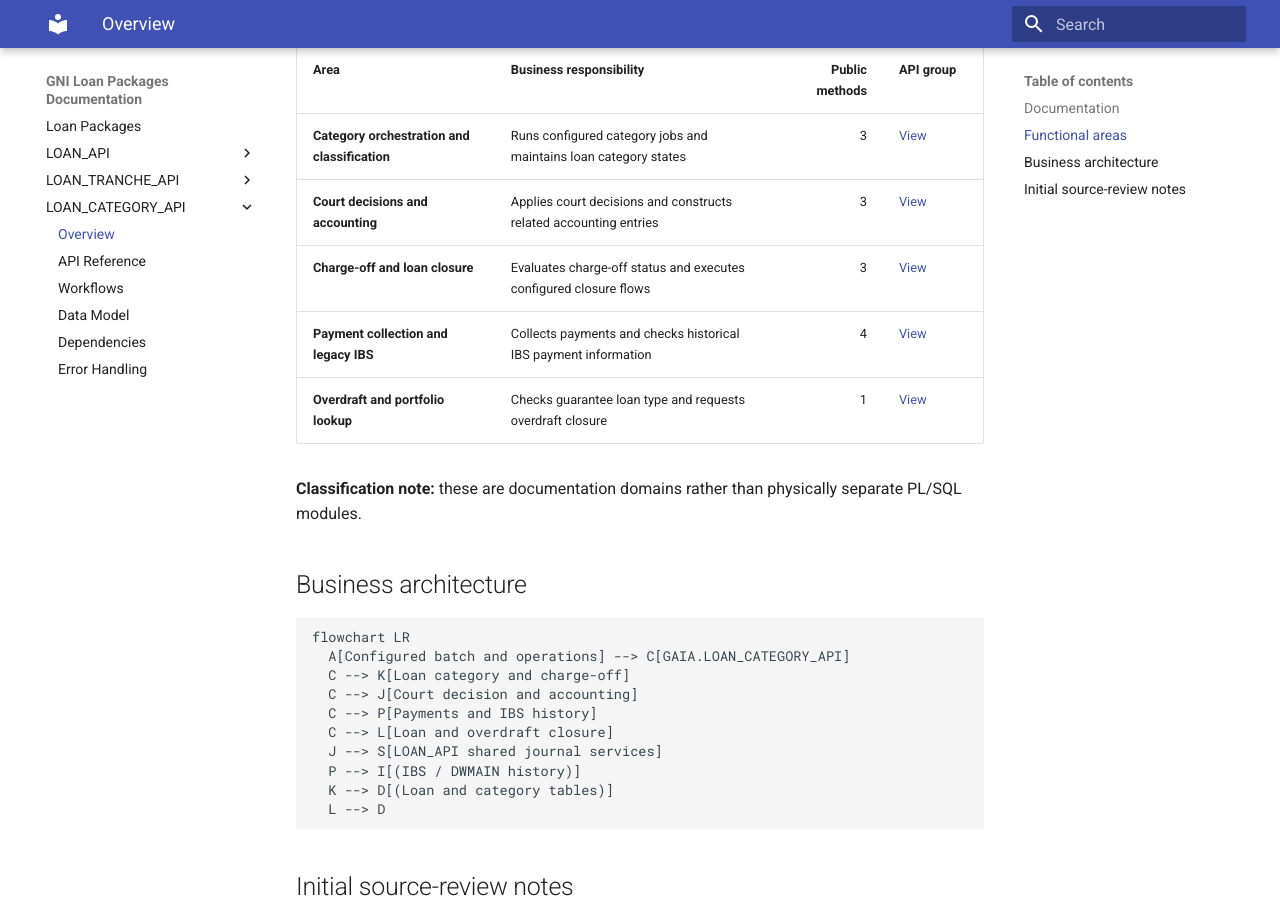
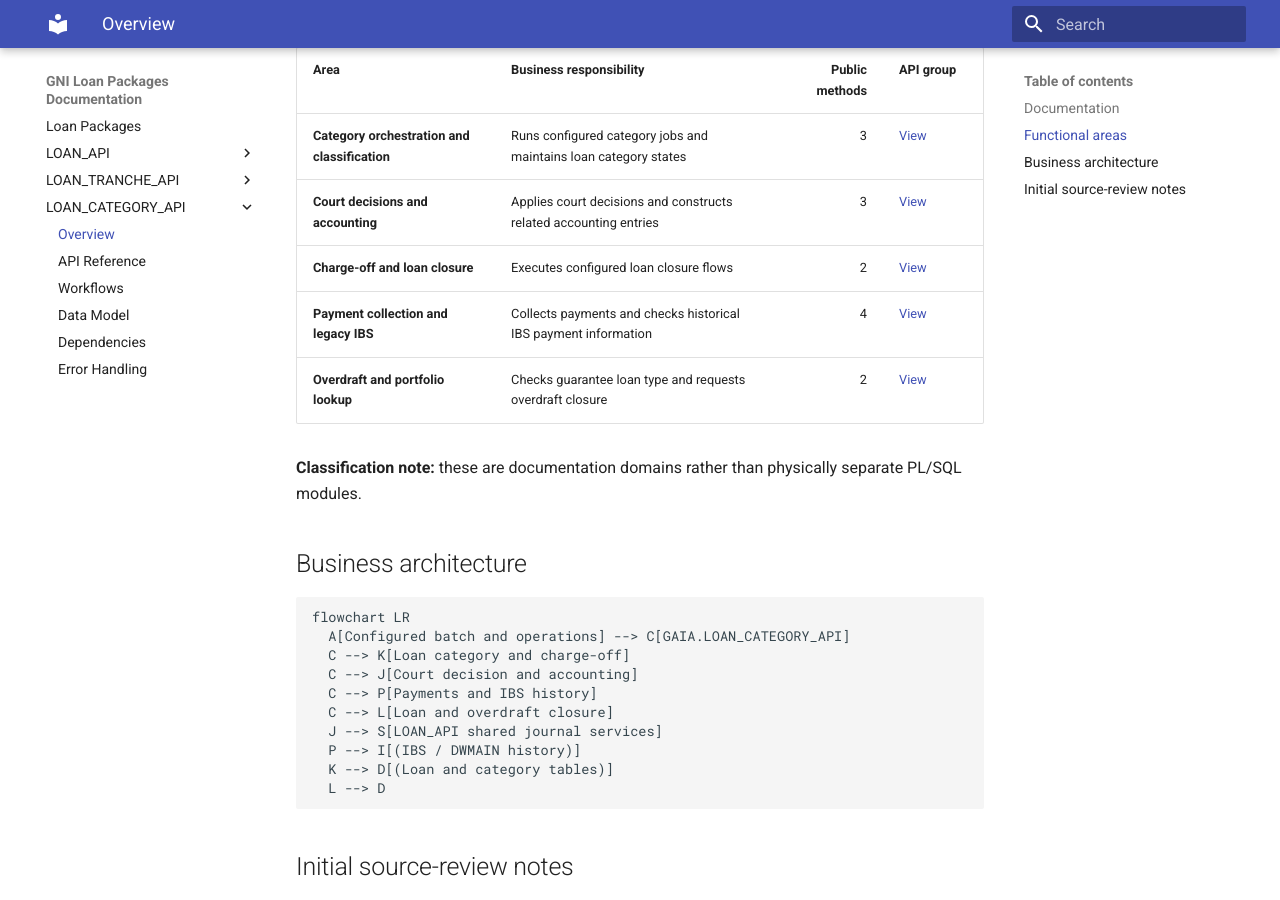
Before and after one commit to SadayCb/gni-documentation-poc8.0, an MkDocs documentation site: the page built from docs/loan-category-api.md, in a window 1280 px wide and 900 px high, scrolled down 1053 px. Built offline with MkDocs 1.6.1 and Material for MkDocs 9.7.7, drawn with Linux system fonts in a browser that asks for light colours.

Commit message:
docs(category): reconcile group counts and portal links

```diff
--- a/docs/loan-category-api.md
+++ b/docs/loan-category-api.md
@@ -28,9 +28,9 @@
 |---|---|---:|---|
 | **Category orchestration and classification** | Runs configured category jobs and maintains loan category states | 3 | [View](loan-category-api-reference.md#domain-category-orchestration-and-classification) |
 | **Court decisions and accounting** | Applies court decisions and constructs related accounting entries | 3 | [View](loan-category-api-reference.md#domain-court-decisions-and-accounting) |
-| **Charge-off and loan closure** | Evaluates charge-off status and executes configured closure flows | 3 | [View](loan-category-api-reference.md#domain-charge-off-and-loan-closure) |
+| **Charge-off and loan closure** | Executes configured loan closure flows | 2 | [View](loan-category-api-reference.md#domain-charge-off-and-loan-closure) |
 | **Payment collection and legacy IBS** | Collects payments and checks historical IBS payment information | 4 | [View](loan-category-api-reference.md#domain-payment-collection-and-legacy-ibs) |
-| **Overdraft and portfolio lookup** | Checks guarantee loan type and requests overdraft closure | 1 | [View](loan-category-api-reference.md#domain-overdraft-and-portfolio-lookup) |
+| **Overdraft and portfolio lookup** | Checks guarantee loan type and requests overdraft closure | 2 | [View](loan-category-api-reference.md#domain-overdraft-and-portfolio-lookup) |
 
 **Classification note:** these are documentation domains rather than physically separate PL/SQL modules.
 
```
